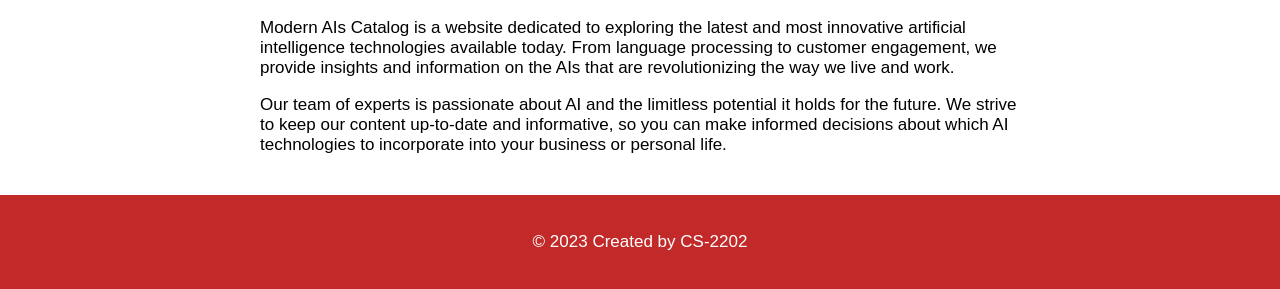
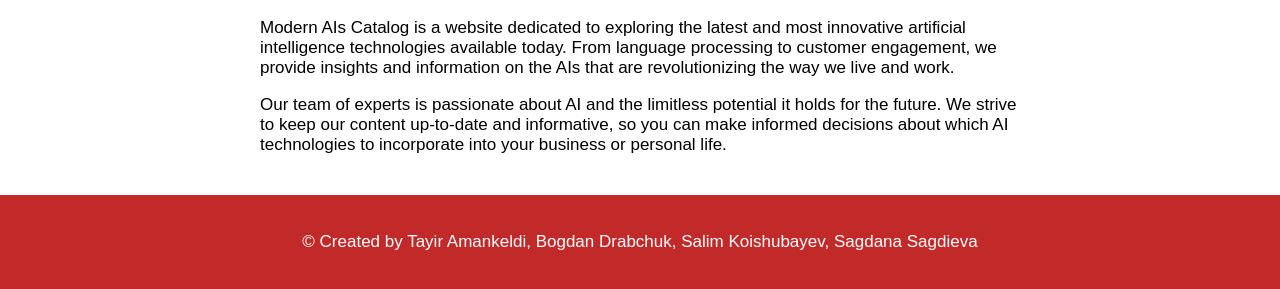
Before and after one commit to rate0/Tayir_Amankeldi_CS2202, a plain HTML site: page about.html in a window 1280 px wide. Shown: the part 619-908 px from the top of the page. Drawn offline with Linux system fonts and the light colour scheme.

Commit message:
Update about.html

```diff
--- a/about.html
+++ b/about.html
@@ -48,7 +48,7 @@
 
 
 	<footer>
-		<p>&copy; 2023 Created by CS-2202</p>
+		<p>&copy; Created by Tayir Amankeldi, Bogdan Drabchuk, Salim Koishubayev, Sagdana Sagdieva</p>
 	</footer>
 </body>
 </html>
```
